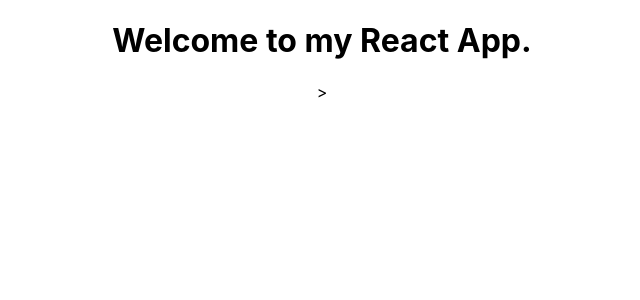
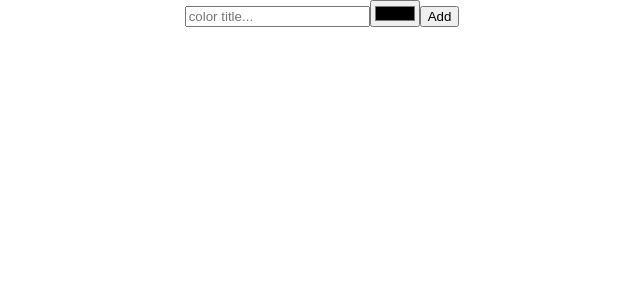
Before and after one commit to CobiHopkins/linkedin-learningpath-reactjs, a React (Create React App) app: page / in a window 1280 px wide. Shown: the top 300 px of the page, without its empty margins (318-958 px from the left). Built offline with nearby package versions, Linux system fonts and the light colour scheme.

Commit message:
Completing 5.1

```diff
--- a/src/App.js
+++ b/src/App.js
@@ -1,10 +1,11 @@
 import logo from './logo.svg';
 import './App.css';
+import Uncontrolled from './components/uncontrolled.js';
 
 function App() {
   return (
     <div className="App">
-      <h1>Welcome to my React App.</h1>>
+      <Uncontrolled />
     </div>
   );
 }
--- /dev/null
+++ b/src/components/uncontrolled.js
@@ -0,0 +1,35 @@
+import React from 'react';
+import { useRef } from 'react';
+
+function Uncontrolled() {
+
+    const txtTitle = useRef();
+    const hexColor = useRef();
+
+    const submit = e => {
+        e.preventDefault();
+        const title = txtTitle.current.value;
+        const color = hexColor.current.value;
+        alert(`Title: ${title} Color: ${color}`);
+        txtTitle.current.value = '';
+        hexColor.current.value = '';
+    }
+
+    return (
+        <form onSubmit={submit}>
+            <input
+                ref={txtTitle}
+                type='text'
+                placeholder='color title...'
+            />
+
+            <input
+                ref={hexColor}
+                type='color'
+            />
+            <button>Add</button>
+        </form>
+    )
+}
+
+export default Uncontrolled;
```
